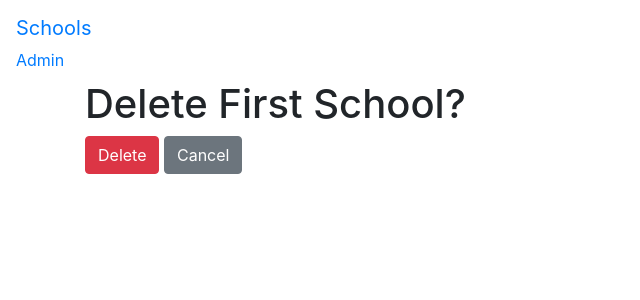
After one commit to IAmJustAmateur/CBVLearning, a Django app: page /cbv_app/delete/1/ in a window 1280 px wide. The commit adds this page. Shown: the top 300 px of the page, without its empty margins (0-640 px from the left). Run offline with Django 3.2, Linux system fonts and the light colour scheme; data comes from the database, SQL or seed files in the repository; both versions use the stored data as it was after the commit; some libraries are stand-ins or nearby versions.

Commit message:
Added Update and Delete

```diff
--- a/cbv_app/models.py
+++ b/cbv_app/models.py
@@ -12,7 +12,10 @@ class School(models.Model):
         return self.name
 
     def get_absolute_url(self):
+
         #return "cbv_app/%i/" % self.pk
+        print ("in get_absolute_url")
+        print(reverse("cbv_app:detail", kwargs = {'pk':self.pk}))
         return reverse("cbv_app:detail", kwargs = {'pk':self.pk})
 
 
--- /dev/null
+++ b/cbv_app/templates/cbv_app/school_confirm_delete.html
@@ -0,0 +1,11 @@
+{% extends "cbv_app/cbv_app_base.html" %}
+
+{% block body_block %}
+<h1>Delete {{school.name}}?</h1>
+<form method="post">
+  {% csrf_token %}
+  <input type="submit" class='btn btn-danger' value="Delete">
+  <a class = 'btn btn-secondary' href="{% url 'cbv_app:detail' pk=school.pk %}">Cancel</a>
+</form>
+
+{% endblock %}
--- a/cbv_app/templates/cbv_app/school_list.html
+++ b/cbv_app/templates/cbv_app/school_list.html
@@ -5,7 +5,7 @@
 <div class="jumbotron">
   <ol>
     {% for school in schools %}
-      <h2><li> <a href="{{school.id}}"">{{school.name}}</a></li></h2>
+      <h2><li> <a href="{{school.id}}">{{school.name}}</a></li></h2>
 
     {% endfor %}
   </ol>
--- a/cbv_app/urls.py
+++ b/cbv_app/urls.py
@@ -1,7 +1,8 @@
 from django.contrib import admin
 from django.urls import path, include
 from cbv_app.views import (SchoolListView, SchoolDetailView,
-                            SchoolCreateView)
+                            SchoolCreateView, SchoolUpdateView,
+                            SchoolDeleteView)
 
 app_name = 'cbv_app'
 
@@ -9,4 +10,6 @@ urlpatterns = [
     path('', SchoolListView.as_view(), name = 'list'),
     path('<int:pk>/',SchoolDetailView.as_view(), name='detail'),
     path('create/', SchoolCreateView.as_view(), name='create'),
+    path('update/<int:pk>/', SchoolUpdateView.as_view(), name='update'),
+    path('delete/<int:pk>/', SchoolDeleteView.as_view(), name='delete')
 ]
--- a/cbv_app/views.py
+++ b/cbv_app/views.py
@@ -3,6 +3,7 @@ from django.views.generic import (View, TemplateView, ListView,
                                     DetailView, CreateView, UpdateView, DeleteView)
 from django.http import HttpResponse
 from cbv_app.models import School, Student
+from django.urls import reverse, reverse_lazy
 
 # Create your views here.
 class IndexView(TemplateView):
@@ -21,3 +22,11 @@ class SchoolDetailView(DetailView):
 class SchoolCreateView(CreateView):
     model = School
     fields = ('name', 'principal', 'location')
+
+class SchoolUpdateView(UpdateView):
+    model = School
+    fields = ('name', 'principal')
+
+class SchoolDeleteView(DeleteView):
+    model = School
+    success_url = reverse_lazy("cbv_app:list")
```
Also changed, not shown: cbv_app/templates/cbv_app/school_detail.html (+8 -0 lines), db.sqlite3.
